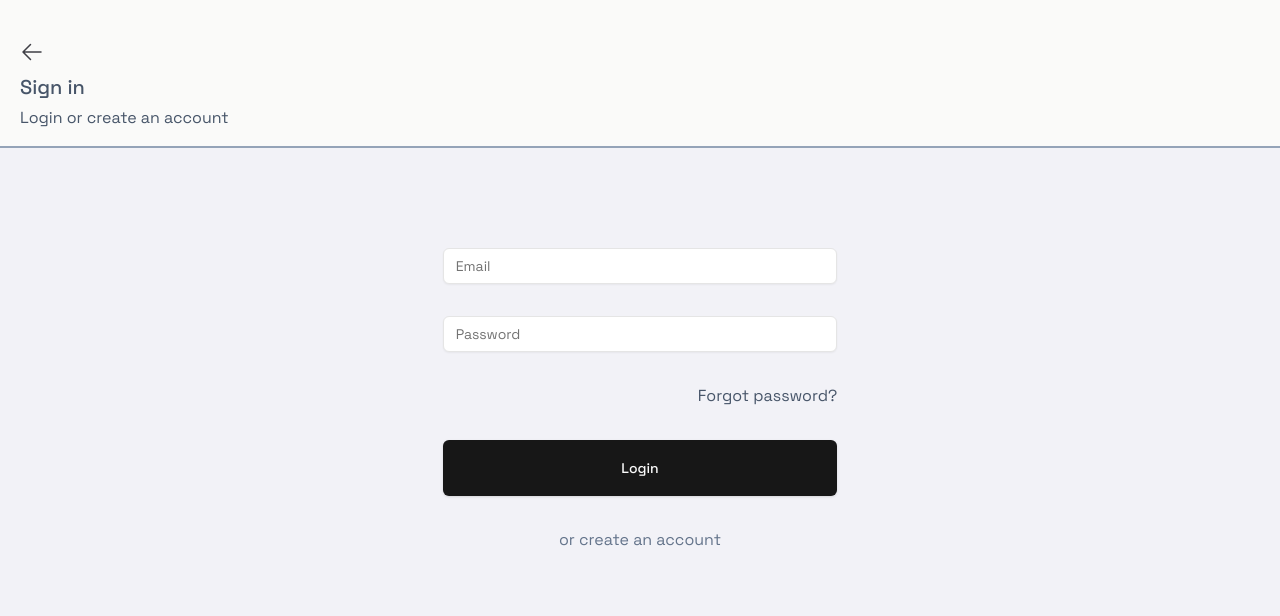
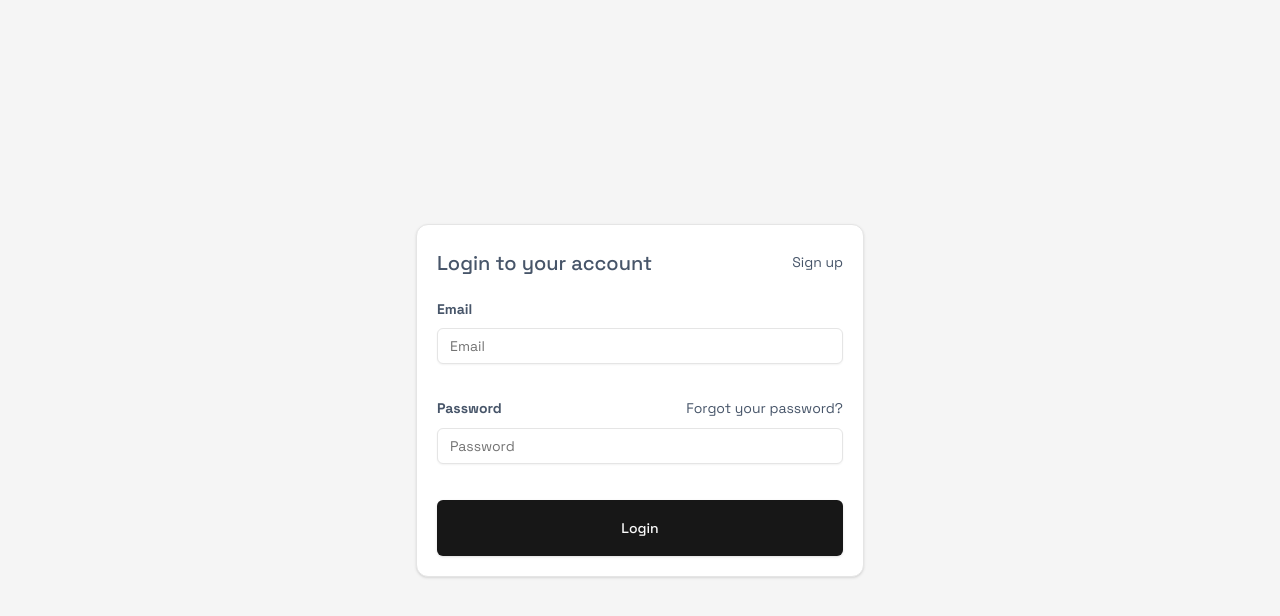
Before and after one commit to lassorfeasley/swiper.fit, a React (Vite) app: page /login in a window 1280 px wide. Shown: the top 616 px of the page. Built offline with nearby package versions, Linux system fonts and the light colour scheme; a web font is replaced by a local one.

Commit message:
Refactor CreateAccount and Login components to enhance UI with Card layout and improved error handling. Replace AppHeader with inline headers, and integrate success/error messages for better user feedback during account creation and login processes.

```diff
--- /dev/null
+++ b/src/components/ui/alert.jsx
@@ -0,0 +1,47 @@
+import * as React from "react"
+import { cva } from "class-variance-authority";
+
+import { cn } from "@/lib/utils"
+
+const alertVariants = cva(
+  "relative w-full rounded-lg border px-4 py-3 text-sm [&>svg+div]:translate-y-[-3px] [&>svg]:absolute [&>svg]:left-4 [&>svg]:top-4 [&>svg]:text-foreground [&>svg~*]:pl-7",
+  {
+    variants: {
+      variant: {
+        default: "bg-background text-foreground",
+        destructive:
+          "border-destructive/50 text-destructive dark:border-destructive [&>svg]:text-destructive",
+      },
+    },
+    defaultVariants: {
+      variant: "default",
+    },
+  }
+)
+
+const Alert = React.forwardRef(({ className, variant, ...props }, ref) => (
+  <div
+    ref={ref}
+    role="alert"
+    className={cn(alertVariants({ variant }), className)}
+    {...props} />
+))
+Alert.displayName = "Alert"
+
+const AlertTitle = React.forwardRef(({ className, ...props }, ref) => (
+  <h5
+    ref={ref}
+    className={cn("mb-1 font-medium leading-none tracking-tight", className)}
+    {...props} />
+))
+AlertTitle.displayName = "AlertTitle"
+
+const AlertDescription = React.forwardRef(({ className, ...props }, ref) => (
+  <div
+    ref={ref}
+    className={cn("text-sm [&_p]:leading-relaxed", className)}
+    {...props} />
+))
+AlertDescription.displayName = "AlertDescription"
+
+export { Alert, AlertTitle, AlertDescription }
--- /dev/null
+++ b/src/components/ui/card.jsx
@@ -0,0 +1,50 @@
+import * as React from "react"
+
+import { cn } from "@/lib/utils"
+
+const Card = React.forwardRef(({ className, ...props }, ref) => (
+  <div
+    ref={ref}
+    className={cn("rounded-xl border bg-card text-card-foreground shadow", className)}
+    {...props} />
+))
+Card.displayName = "Card"
+
+const CardHeader = React.forwardRef(({ className, ...props }, ref) => (
+  <div
+    ref={ref}
+    className={cn("flex flex-col space-y-1.5 p-6", className)}
+    {...props} />
+))
+CardHeader.displayName = "CardHeader"
+
+const CardTitle = React.forwardRef(({ className, ...props }, ref) => (
+  <div
+    ref={ref}
+    className={cn("font-semibold leading-none tracking-tight", className)}
+    {...props} />
+))
+CardTitle.displayName = "CardTitle"
+
+const CardDescription = React.forwardRef(({ className, ...props }, ref) => (
+  <div
+    ref={ref}
+    className={cn("text-sm text-muted-foreground", className)}
+    {...props} />
+))
+CardDescription.displayName = "CardDescription"
+
+const CardContent = React.forwardRef(({ className, ...props }, ref) => (
+  <div ref={ref} className={cn("p-6", className)} {...props} />
+))
+CardContent.displayName = "CardContent"
+
+const CardFooter = React.forwardRef(({ className, ...props }, ref) => (
+  <div
+    ref={ref}
+    className={cn("flex items-center p-6 pt-0", className)}
+    {...props} />
+))
+CardFooter.displayName = "CardFooter"
+
+export { Card, CardHeader, CardFooter, CardTitle, CardDescription, CardContent }
--- a/src/pages/CreateAccount.jsx
+++ b/src/pages/CreateAccount.jsx
@@ -3,11 +3,17 @@ import { supabase } from "../supabaseClient";
 import { Input } from "components/ui/input";
 import { Button } from "components/ui/button";
 import { useMutation } from "@tanstack/react-query";
-import AppHeader from "../components/layout/AppHeader";
+import { Alert, AlertDescription } from "components/ui/alert";
+import { AlertCircle, CheckCircle2 } from "lucide-react";
+import { Card, CardContent } from "components/ui/card";
+import { useNavigate } from "react-router-dom";
 
 export default function CreateAccount() {
   const [email, setEmail] = useState("");
   const [password, setPassword] = useState("");
+  const [errorMessage, setErrorMessage] = useState("");
+  const [successMessage, setSuccessMessage] = useState("");
+  const navigate = useNavigate();
 
   const signupMutation = useMutation({
     mutationFn: async ({ email, password }) => {
@@ -15,7 +21,13 @@ export default function CreateAccount() {
       if (error) throw error;
       return data;
     },
+    onSuccess: () => {
+      setErrorMessage("");
+      setSuccessMessage("Check your email to confirm your account.");
+    },
     onError: (error) => {
+      setErrorMessage(error.message);
+      setSuccessMessage("");
       console.error("Signup error:", error);
     },
   });
@@ -26,20 +38,29 @@ export default function CreateAccount() {
   };
 
   return (
-    <div className="relative w-full h-screen overflow-hidden">
-      <AppHeader
-        appHeaderTitle="Create account"
-        subheadText="Create an account"
-        showBackButton={true}
-        showActionBar={false}
-        showActionIcon={false}
-        subhead={true}
-        search={false}
-        onBack={() => window.history.back()}
-      />
-      <div className="absolute top-0 left-0 w-full h-full z-0 flex flex-col justify-center items-center">
-        <div className="flex flex-col gap-4 w-full px-4 lg:w-1/3">
-          <div className="mb-4">
+    <div className="min-h-screen flex items-center justify-center bg-muted">
+      <Card className="w-full max-w-md mx-4">
+        <CardContent className="flex flex-col gap-5 p-5">
+          {/* Header row */}
+          <div className="self-stretch inline-flex justify-between items-center">
+            <div className="text-slate-600 text-xl font-medium font-['Space_Grotesk'] leading-9">
+              Create an account
+            </div>
+            <div
+              className="text-slate-600 text-sm font-normal font-['Space_Grotesk'] leading-tight cursor-pointer"
+              onClick={() => navigate('/login')}
+            >
+              Log in
+            </div>
+          </div>
+          {/* Email field label */}
+          <div className="self-stretch flex flex-col justify-start items-start gap-2.5">
+            <div className="self-stretch inline-flex justify-between items-start">
+              <div className="flex-1 text-slate-600 text-sm font-bold font-['Space_Grotesk'] leading-tight">
+                Email
+              </div>
+            </div>
+            <div className="mb-4 w-full">
               <Input
                 type="email"
                 id="create-account-email"
@@ -47,10 +68,18 @@ export default function CreateAccount() {
                 value={email}
                 onChange={(e) => setEmail(e.target.value)}
                 disabled={signupMutation.isPending}
-              className="bg-white"
+                className="w-full bg-white"
               />
             </div>
-          <div className="mb-4">
+          </div>
+          {/* Password field label */}
+          <div className="self-stretch flex flex-col justify-start items-start gap-2.5">
+            <div className="self-stretch inline-flex justify-between items-start">
+              <div className="text-slate-600 text-sm font-bold font-['Space_Grotesk'] leading-tight">
+                Password
+              </div>
+            </div>
+            <div className="mb-4 w-full">
               <Input
                 type="password"
                 id="create-account-password"
@@ -58,9 +87,11 @@ export default function CreateAccount() {
                 value={password}
                 onChange={(e) => setPassword(e.target.value)}
                 disabled={signupMutation.isPending}
-              className="bg-white"
+                className="w-full bg-white"
               />
             </div>
+          </div>
+          {/* Create Account button */}
           <Button
             type="submit"
             data-layer="Button"
@@ -68,22 +99,10 @@ export default function CreateAccount() {
             className="w-full h-[56px]"
             onClick={handleSignup}
           >
-            {signupMutation.isPending
-              ? "Creating Account..."
-              : "Create Account"}
+            {signupMutation.isPending ? "Creating Account..." : "Create Account"}
           </Button>
-        </div>
-        {signupMutation.isError && (
-          <div style={{ color: "red", width: "100%" }}>
-            {signupMutation.error.message}
-          </div>
-        )}
-        {signupMutation.isSuccess && (
-          <div style={{ color: "green", width: "100%" }}>
-            Check your email to confirm your account.
-          </div>
-        )}
-      </div>
+        </CardContent>
+      </Card>
     </div>
   );
 }
--- a/src/pages/Login.jsx
+++ b/src/pages/Login.jsx
@@ -4,13 +4,16 @@ import { useNavigate } from "react-router-dom";
 import { Input } from "components/ui/input";
 import { Button } from "components/ui/button";
 import { useMutation } from "@tanstack/react-query";
-import AppHeader from "../components/layout/AppHeader";
+import { Alert, AlertDescription } from "components/ui/alert";
+import { AlertCircle } from "lucide-react";
+import { Card, CardContent } from "components/ui/card";
 
 export default function Login() {
   const [email, setEmail] = useState("");
   const [password, setPassword] = useState("");
   const [emailError, setEmailError] = useState(false);
   const [passwordError, setPasswordError] = useState(false);
+  const [errorMessage, setErrorMessage] = useState("");
   const navigate = useNavigate();
 
   const loginMutation = useMutation({
@@ -25,6 +28,7 @@ export default function Login() {
     onSuccess: () => {
       setEmailError(false);
       setPasswordError(false);
+      setErrorMessage("");
       navigate("/");
     },
     onError: (error) => {
@@ -36,6 +40,7 @@ export default function Login() {
         msg.includes("password") ||
           (!msg.includes("email") && !msg.includes("password"))
       );
+      setErrorMessage(error.message);
       console.error("Login error:", error);
     },
   });
@@ -46,20 +51,29 @@ export default function Login() {
   };
 
   return (
-    <div className="relative w-full h-screen overflow-hidden">
-      <AppHeader
-        appHeaderTitle="Sign in"
-        subheadText="Login or create an account"
-        showBackButton={true}
-        showActionBar={false}
-        showActionIcon={false}
-        subhead={true}
-        search={false}
-        onBack={() => navigate(-1)}
-      />
-      <div className="absolute top-0 left-0 w-full h-full z-0 flex flex-col justify-center items-center">
-        <div className="flex flex-col gap-4 w-full px-4 lg:w-1/3">
-          <div className="mb-4">
+    <div className="min-h-screen flex items-center justify-center bg-muted">
+      <Card className="w-full max-w-md mx-4">
+        <CardContent className="flex flex-col gap-5 p-5">
+          {/* Header row */}
+          <div className="self-stretch inline-flex justify-between items-center">
+            <div className="text-slate-600 text-xl font-medium font-['Space_Grotesk'] leading-9">
+              Login to your account
+            </div>
+            <div
+              className="text-slate-600 text-sm font-normal font-['Space_Grotesk'] leading-tight cursor-pointer"
+              onClick={() => navigate('/create-account')}
+            >
+              Sign up
+            </div>
+          </div>
+          {/* Email field label */}
+          <div className="self-stretch flex flex-col justify-start items-start gap-2.5">
+            <div className="self-stretch inline-flex justify-between items-start">
+              <div className="flex-1 text-slate-600 text-sm font-bold font-['Space_Grotesk'] leading-tight">
+                Email
+              </div>
+            </div>
+            <div className="mb-4 w-full">
               <Input
                 type="email"
                 id="login-email"
@@ -67,10 +81,21 @@ export default function Login() {
                 value={email}
                 onChange={(e) => setEmail(e.target.value)}
                 disabled={loginMutation.isPending}
-              className={`bg-white${emailError ? " border-red-500" : ""}`}
+                className={`w-full bg-white${emailError ? " border-red-500" : ""}`}
               />
             </div>
-          <div className="mb-4">
+          </div>
+          {/* Password field label and forgot link */}
+          <div className="self-stretch flex flex-col justify-start items-start gap-2.5">
+            <div className="self-stretch inline-flex justify-between items-start">
+              <div className="text-slate-600 text-sm font-bold font-['Space_Grotesk'] leading-tight">
+                Password
+              </div>
+              <div className="text-slate-600 text-sm font-normal font-['Space_Grotesk'] leading-tight cursor-pointer">
+                Forgot your password?
+              </div>
+            </div>
+            <div className="mb-4 w-full">
               <Input
                 type="password"
                 id="login-password"
@@ -78,12 +103,11 @@ export default function Login() {
                 value={password}
                 onChange={(e) => setPassword(e.target.value)}
                 disabled={loginMutation.isPending}
-              className={`bg-white${passwordError ? " border-red-500" : ""}`}
+                className={`w-full bg-white${passwordError ? " border-red-500" : ""}`}
               />
             </div>
-          <a className="text-slate-600 text-base font-normal font-['Space_Grotesk'] leading-normal self-end cursor-pointer mb-4">
-            Forgot password?
-          </a>
+          </div>
+          {/* Login button */}
           <Button
             type="submit"
             disabled={loginMutation.isPending}
@@ -92,19 +116,8 @@ export default function Login() {
           >
             {loginMutation.isPending ? "Logging in..." : "Login"}
           </Button>
-          <a
-            onClick={() => navigate("/create-account")}
-            className="text-slate-500 text-base font-normal font-['Space_Grotesk'] cursor-pointer text-center mt-4"
-          >
-            or create an account
-          </a>
-          {loginMutation.isError && (
-            <div style={{ color: "red", width: "100%", textAlign: "center" }}>
-              {loginMutation.error.message}
-            </div>
-          )}
-        </div>
-      </div>
+        </CardContent>
+      </Card>
     </div>
   );
 }
```
Lines whose indentation alone changed are shown as unchanged.
